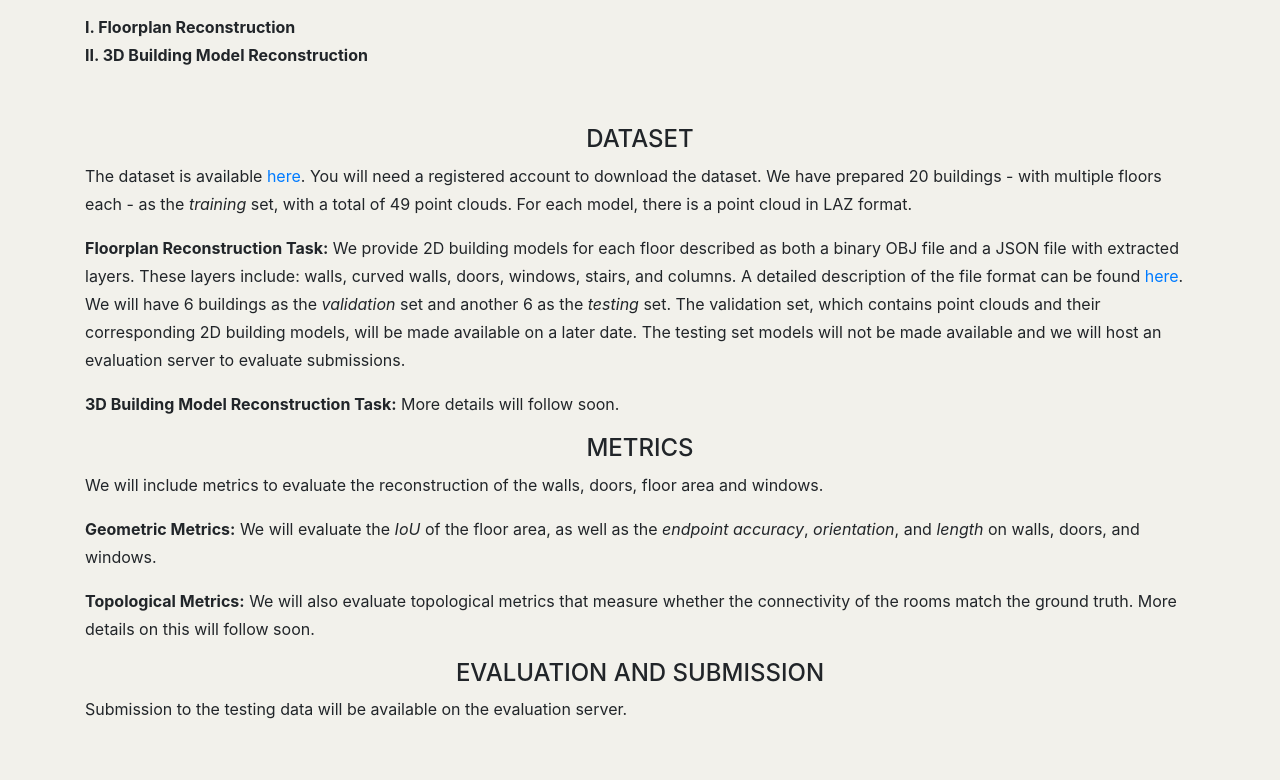
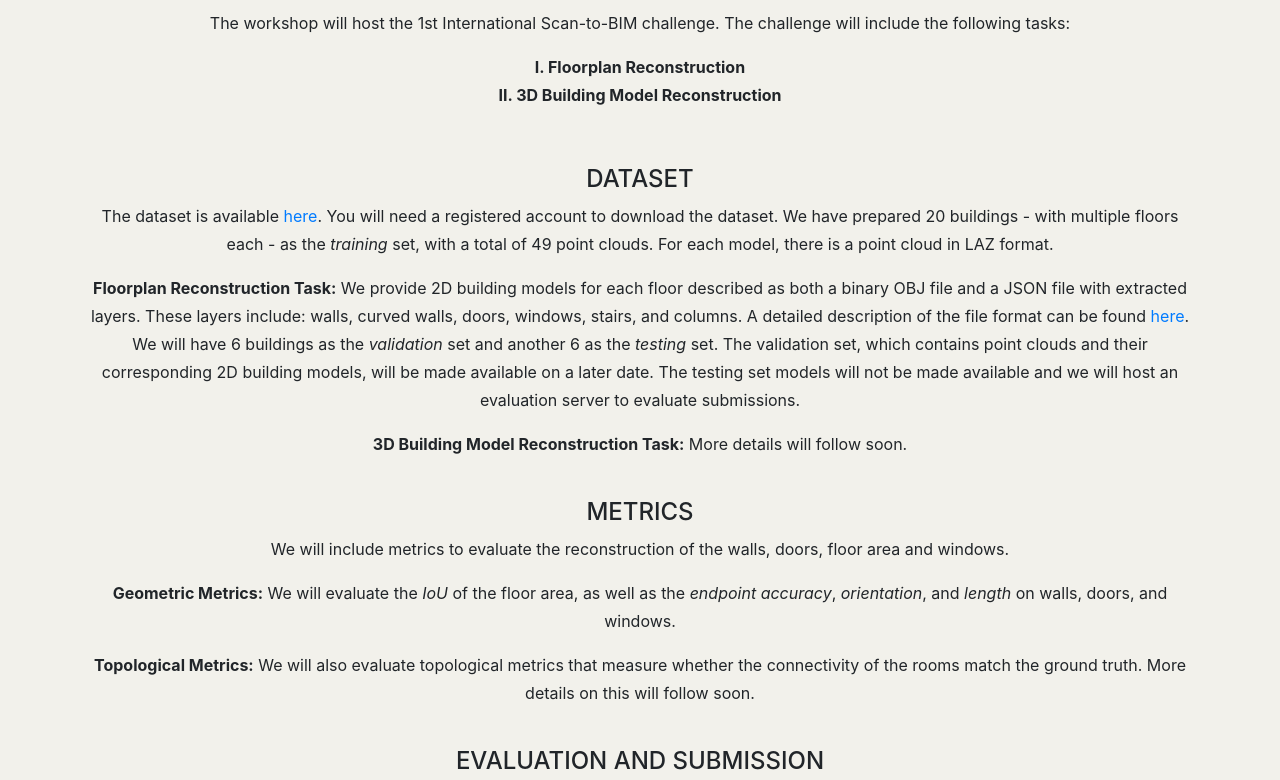
Before and after one commit to seravee08/cv4aec.github.io, a website with bundled scripts: page index.html in a window 1280 px wide. Shown: the part 2284-3064 px from the top of the page. Built offline with nearby package versions, Linux system fonts and the light colour scheme; files whose address does not match are found by name; a web font is replaced by a local one.

Commit message:
Update index.html

```diff
--- a/index.html
+++ b/index.html
@@ -98,32 +98,28 @@
           </div>
         </div>
         <div class="row">
-            <div class="col-lg-12 text-left">
+            <div class="col-lg-12 text-center" style="margin-top:40px">
 	          <p>The workshop will host the 1st International Scan-to-BIM challenge. The challenge will include the following tasks:</p>
 		  <p><b>I. Floorplan Reconstruction</b><br>
 		     <b>II. 3D Building Model Reconstruction</b></p>
 	    </div>
 		</div>
-        <div class="row" style="margin-top:40px">
-			<div class="col-lg-12 text-left">
-				<h4 class="section-heading text-uppercase text-center">Dataset</h4>
-				<p>The dataset is available <a href="https://deepreality.allvision.io/">here</a>. You will need a registered
-				account to download the dataset. We have prepared 20 buildings - with multiple floors each - as the <i>training</i> set, with a total of 49 point clouds. For each model, there is a point cloud in LAZ format.</p>
+		<div class="row">
+			<div class="col-lg-12 text-center">
+				<h4 class="section-heading text-uppercase text-center" style="margin-top:40px">Dataset</h4>
+				<p>The dataset is available <a href="https://deepreality.allvision.io/">here</a>. You will need a registered account to download the dataset. We have prepared 20 buildings - with multiple floors each - as the <i>training</i> set, with a total of 49 point clouds. For each model, there is a point cloud in LAZ format.</p>
 				<p><b>Floorplan Reconstruction Task:</b> We provide 2D building models for each floor described as both a binary OBJ file and a JSON file with extracted layers. These layers include: walls, curved walls, doors, windows, stairs, and columns. A detailed description of the file format can be found <a href="filespecs.html">here</a>. We will have 6 buildings as the <i>validation</i> set and another 6 as the <i>testing</i> set. The validation set, which contains point clouds and their corresponding 2D building models, will be made available on a later date. The testing set models will not be made available and we will host an evaluation server to evaluate submissions.
-<!--				<p>We provide API to extract layers from dwg and convert to obj or JSON file in this
+				<!--<p>We provide API to extract layers from dwg and convert to obj or JSON file in this
 					<a href="https://github.com/cv4aec/cv4aec.github.io/tree/main/conversion_api">package</a>. Please find use examples
-				under main.ipynb file. The file formats for obj and JSON are detailed below.
-				</p> -->
+					under main.ipynb file. The file formats for obj and JSON are detailed below.</p> -->
 				<p><b>3D Building Model Reconstruction Task:</b> More details will follow soon.</p>
 
-
-				<h4 class="section-heading text-uppercase text-center">Metrics</h4>
+				<h4 class="section-heading text-uppercase text-center" style="margin-top:40px">Metrics</h4>
 				<p>We will include metrics to evaluate the reconstruction of the walls, doors, floor area and windows.</p>
 				<p><b>Geometric Metrics:</b> We will evaluate the <i>IoU</i> of the floor area, as well as the <i>endpoint accuracy</i>, <i>orientation</i>, and <i>length</i> on walls, doors, and windows. </p>
 				<p><b>Topological Metrics:</b> We will also evaluate topological metrics that measure whether the connectivity of the rooms match the ground truth. More details on this will follow soon.</p>
 
-
-				<h4 class="section-heading text-uppercase text-center">Evaluation and Submission</h4>
+				<h4 class="section-heading text-uppercase text-center" style="margin-top:40px">Evaluation and Submission</h4>
 				<p>Submission to the testing data will be available on the evaluation server.</p>
 		    </div>
             </div>
@@ -140,7 +136,7 @@
             <p><i>Times are in PT time zone</i></p>
           </div>
         </div>
-        <div class="row">
+        <div class="row text-center">
           	<div class="col-sm-4 col-md-4 col-lg-4">
 				<p><b>TIME</b></p>
 	  		</div>
```
Lines whose indentation alone changed are shown as unchanged.
